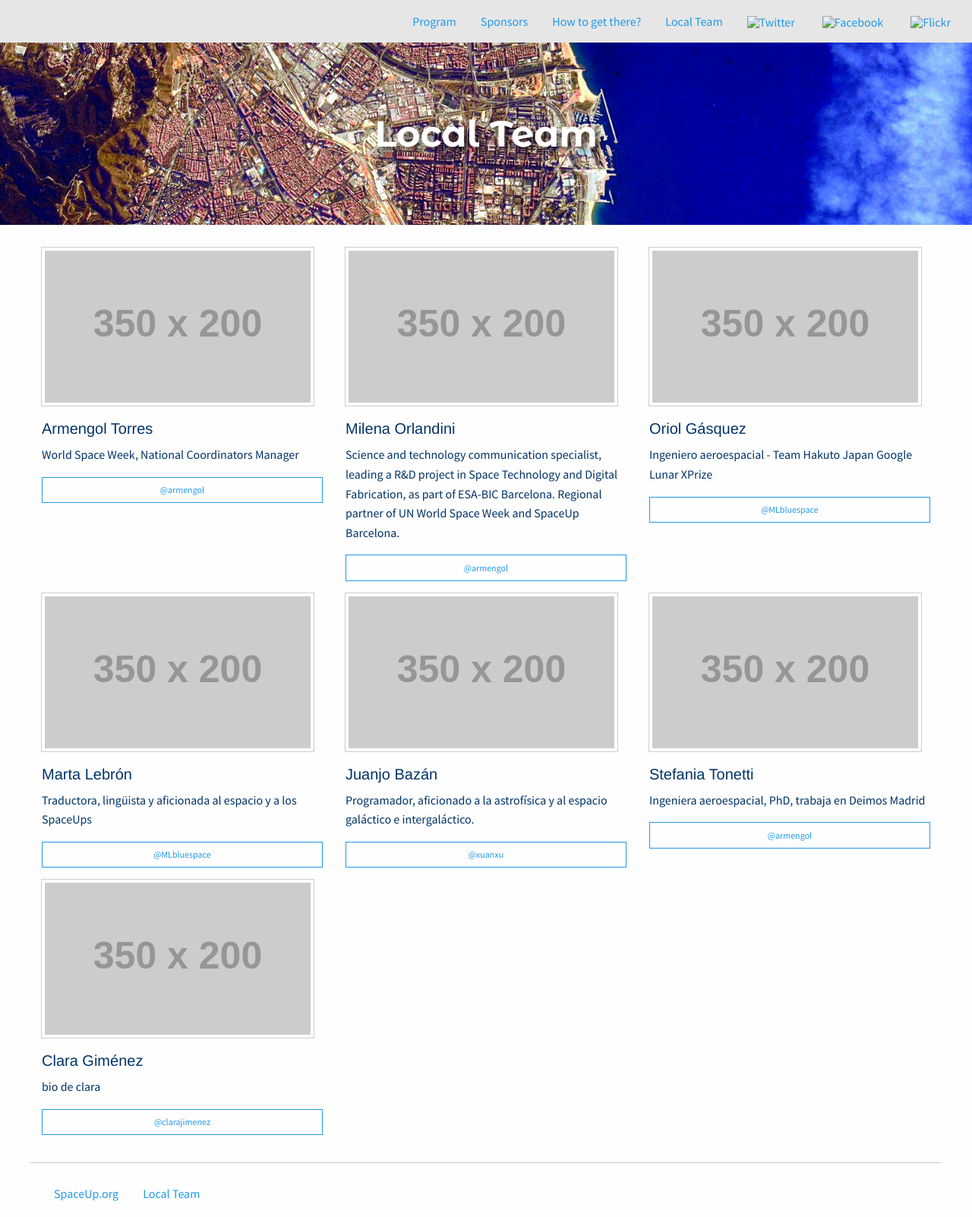
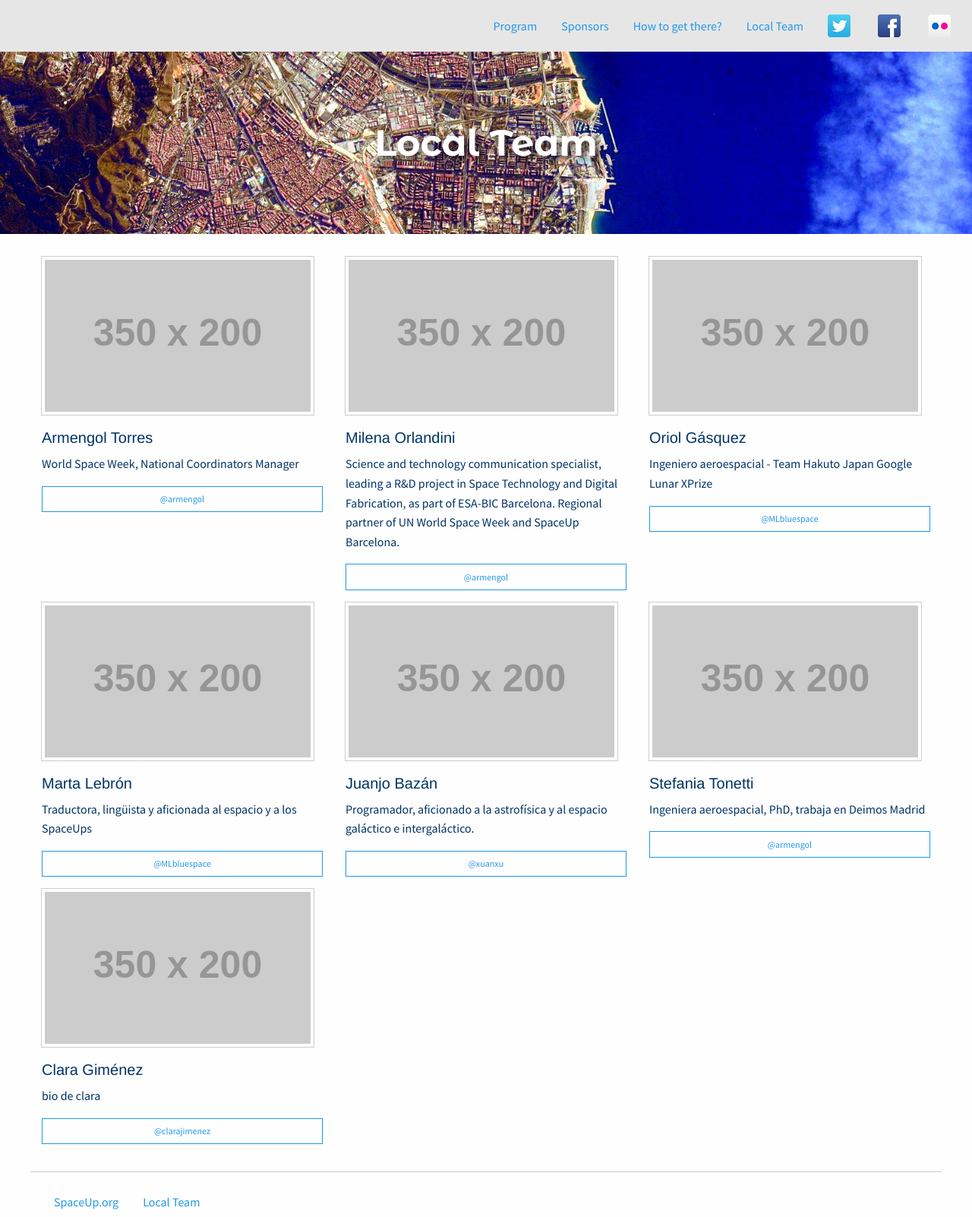
Before and after one commit to xuanxu/spaceup_bcn, a Jekyll site: the page built from team.html, in a window 1280 px wide. Shown: the whole page at 76% size. Built offline with Jekyll 4.4.1, drawn with Linux system fonts in a browser that asks for light colours; nearby versions of some CDN libraries; library files that are not in the unit come from our copies.

Commit message:
uses absolute urls

```diff
--- a/_includes/footer.html
+++ b/_includes/footer.html
@@ -6,6 +6,6 @@
   </ul>
 </div>
 
-<script src="./js/vendor/jquery-2.2.3.min.js"></script>
-<script src="./js/vendor/foundation.min.js"></script>
+<script src="/js/vendor/jquery-2.2.3.min.js"></script>
+<script src="/js/vendor/foundation.min.js"></script>
 <script>$(document).foundation();</script>
--- a/_includes/top_bar.html
+++ b/_includes/top_bar.html
@@ -10,16 +10,16 @@
       <li><a title="Coming soon">Sponsors</a></li>
       <li><a title="Coming soon">How to get there?</a></li>
       <li><a title="Coming soon">Local Team</a></li>
-      <li><a href="https://twitter.com/SpaceUpBCN"><img src="images/social-twitter.png" alt="Twitter" title="Follow @SpaceUpBCN"></a></li>
-      <li><a href="https://www.facebook.com/SpaceUpBarcelona"><img src="images/social-facebook.png" alt="Facebook" title="Like us on Facebook"></a></li>
-      <li><a href="https://www.flickr.com/groups/spaceup-bcn"><img src="images/social-flickr.png" alt="Flickr" title="Visit the SpaceUp BCN Flickr group"></a></li>
+      <li><a href="https://twitter.com/SpaceUpBCN"><img src="/images/social-twitter.png" alt="Twitter" title="Follow @SpaceUpBCN"></a></li>
+      <li><a href="https://www.facebook.com/SpaceUpBarcelona"><img src="/images/social-facebook.png" alt="Facebook" title="Like us on Facebook"></a></li>
+      <li><a href="https://www.flickr.com/groups/spaceup-bcn"><img src="/images/social-flickr.png" alt="Flickr" title="Visit the SpaceUp BCN Flickr group"></a></li>
     </ul>
 
     <ul class="menu show-for-small-only">
       <li><a href="/"><i class="fi-home medium"></i></a></li>
-      <li><a href="https://twitter.com/SpaceUpBCN"><img src="images/social-twitter.png" alt="Twitter" title="Follow @SpaceUpBCN"></a></li>
-      <li><a href="https://www.facebook.com/SpaceUpBarcelona"><img src="images/social-facebook.png" alt="Facebook" title="Like us on Facebook"></a></li>
-      <li><a href="https://www.flickr.com/groups/spaceup-bcn"><img src="images/social-flickr.png" alt="Flickr" title="Visit the SpaceUp BCN Flickr group"></a></li>
+      <li><a href="https://twitter.com/SpaceUpBCN"><img src="/images/social-twitter.png" alt="Twitter" title="Follow @SpaceUpBCN"></a></li>
+      <li><a href="https://www.facebook.com/SpaceUpBarcelona"><img src="/images/social-facebook.png" alt="Facebook" title="Like us on Facebook"></a></li>
+      <li><a href="https://www.flickr.com/groups/spaceup-bcn"><img src="/images/social-flickr.png" alt="Flickr" title="Visit the SpaceUp BCN Flickr group"></a></li>
     </ul>
 
     <ul id="small-menu" class="show-for-small-only">
```
